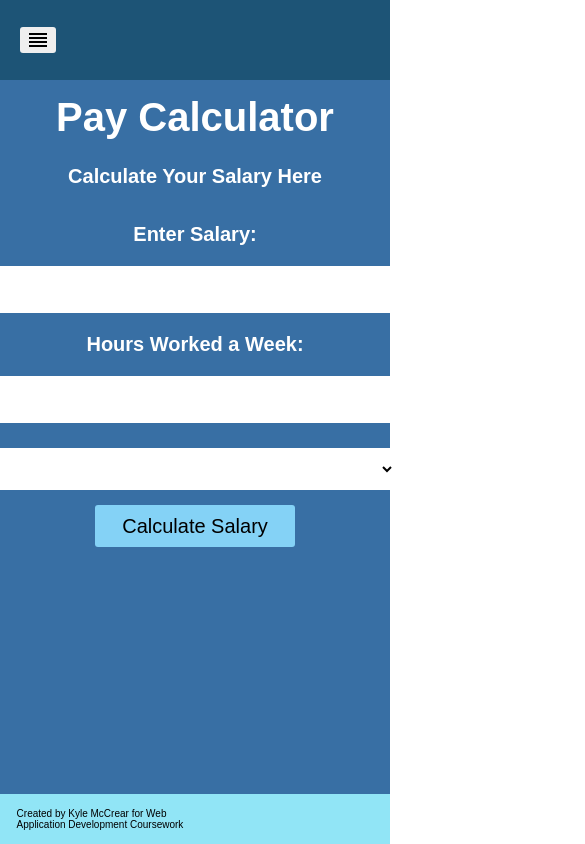
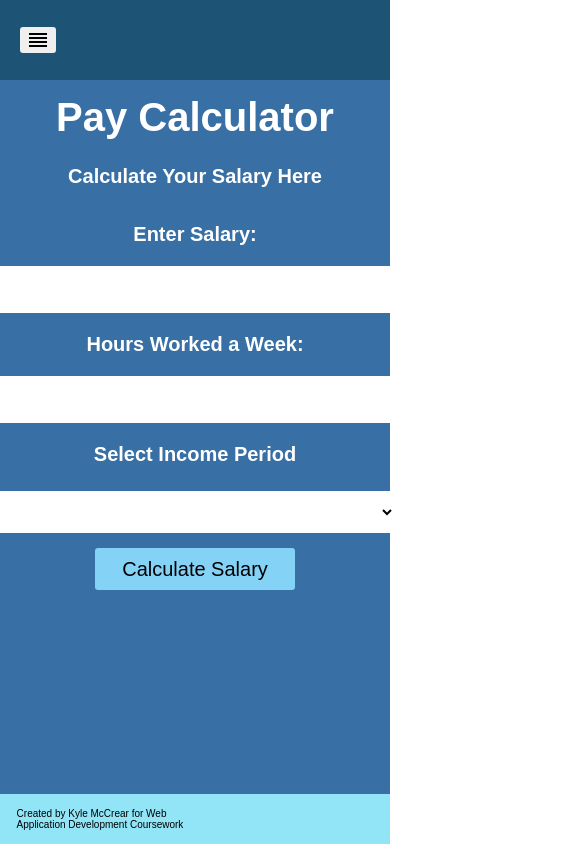
Before and after one commit to KMcCrear/Job-Board, a React (Create React App) app: page /paycalc in a window 390 px wide. Shown: the top 844 px of the page, 585 px wide, since content can reach past the window. Built offline with nearby package versions, Linux system fonts and the light colour scheme.

Commit message:
PayCalc update + CSS changes and media query

```diff
--- a/src/App.css
+++ b/src/App.css
@@ -224,11 +224,11 @@ button:hover {
 	animation-fill-mode: forwards;
 }
 
-.homeContainer .descOfPages aside {
+.homeContainer .descOfPages section {
 	margin-top: 60px;
 }
 
-.homeContainer .descOfPages aside h3 {
+.homeContainer .descOfPages section h3 {
 	color: #fff;
 	font-size: 22px;
 }
@@ -463,6 +463,13 @@ button:hover {
 	display: flex;
 	flex-direction: column;
 	align-items: center;
+}
+.selectors label {
+	padding: 10px;
+	font-size: 20px;
+	color: #fff;
+	font-family: Arial, Helvetica, sans-serif;
+	font-weight: 600;
 }
 
 .selectors select {
@@ -728,7 +735,7 @@ select:-moz-focusring {
 		height: 600px;
 	}
 
-	.homeContainer .descOfPages aside {
+	.homeContainer .descOfPages section {
 		margin-top: 20px;
 	}
 
@@ -759,6 +766,9 @@ select:-moz-focusring {
 		width: 600px;
 		height: 450px;
 		align-content: center;
+	}
+	.paymentForm input {
+		width: 650px;
 	}
 }
 
@@ -886,4 +896,8 @@ select:-moz-focusring {
 		height: 550px;
 		align-content: center;
 	}
+
+	.paymentForm input {
+		width: 500px;
+	}
 }
--- a/src/Pages/AboutUs.js
+++ b/src/Pages/AboutUs.js
@@ -27,7 +27,7 @@ export default function AboutUs() {
 						<h3>Some Information About Me and This App</h3>
 					</header>
 				</div>
-				<aside>
+				<section>
 					<div className="aboutUsInfo">
 						<p>
 							Hello my name is Kyle McCrear, I am currently a Glasgow Caledonian
@@ -42,7 +42,7 @@ export default function AboutUs() {
 							Development Courswork.
 						</p>
 					</div>
-				</aside>
+				</section>
 				<main>
 					<div className="contactUs">
 						<fieldset>
--- a/src/Pages/Home.js
+++ b/src/Pages/Home.js
@@ -46,7 +46,7 @@ export default function Home() {
 				</main>
 			</div>
 			<div className="descOfPages">
-				<aside>
+				<section>
 					<div className="payCalcDesc">
 						<h3>Pay Calculator - </h3>
 						<div>
@@ -75,7 +75,7 @@ export default function Home() {
 							</p>
 						</div>
 					</div>
-				</aside>
+				</section>
 			</div>
 		</div>
 	);
--- a/src/Pages/JobInfo.js
+++ b/src/Pages/JobInfo.js
@@ -157,11 +157,11 @@ export default function JobInfo() {
 						</div>
 					</div>
 				</main>
-				<aside>
+				<section>
 					<form>
 						<div className="loadJobData">{jobData}</div>
 					</form>
-				</aside>
+				</section>
 			</div>
 		</div>
 	);
--- a/src/Pages/PayCalc.js
+++ b/src/Pages/PayCalc.js
@@ -14,6 +14,12 @@ export default function PayCalc() {
 		e.preventDefault();
 		setShowPayData(true);
 		switch (paymentType) {
+			case "Yearly":
+				setYearlySalary(Math.round(salary * 100) / 100);
+				setMonthlySalary(Math.round((salary / 12) * 100) / 100);
+				setWeeklySalary(Math.round((salary / 52) * 100) / 100);
+				setHourlySalary(Math.round((salary / 52 / hoursWorked) * 100) / 100);
+				break;
 			case "Monthly":
 				setYearlySalary(Math.round(salary * 12 * 100) / 100);
 				setMonthlySalary(Math.round(salary));
@@ -76,6 +82,7 @@ export default function PayCalc() {
 							<h3>Calculate Your Salary Here</h3>
 						</header>
 					</div>
+					<main>
 						<form className="paymentForm">
 							<label>Enter Salary:</label>
 							<input
@@ -93,6 +100,7 @@ export default function PayCalc() {
 							/>
 						</form>
 						<form className="selectors">
+							<label>Select Income Period</label>
 							<select
 								name="payRate"
 								onChange={(e) => {
@@ -100,6 +108,7 @@ export default function PayCalc() {
 								}}
 							>
 								<option defaultValue="Select"></option>
+								<option value="Yearly">Yearly</option>
 								<option value="Monthly">Monthly</option>
 								<option value="Weekly">Weekly</option>
 								<option value="Hourly">Hourly</option>
@@ -108,7 +117,10 @@ export default function PayCalc() {
 								Calculate Salary
 							</button>
 						</form>
-					<div className="loadedPayData">{showPayData ? <Results /> : ""}</div>
+						<div className="loadedPayData">
+							{showPayData ? <Results /> : ""}
+						</div>
+					</main>
 				</div>
 			</div>
 		</div>
```
Lines whose indentation alone changed are shown as unchanged.
